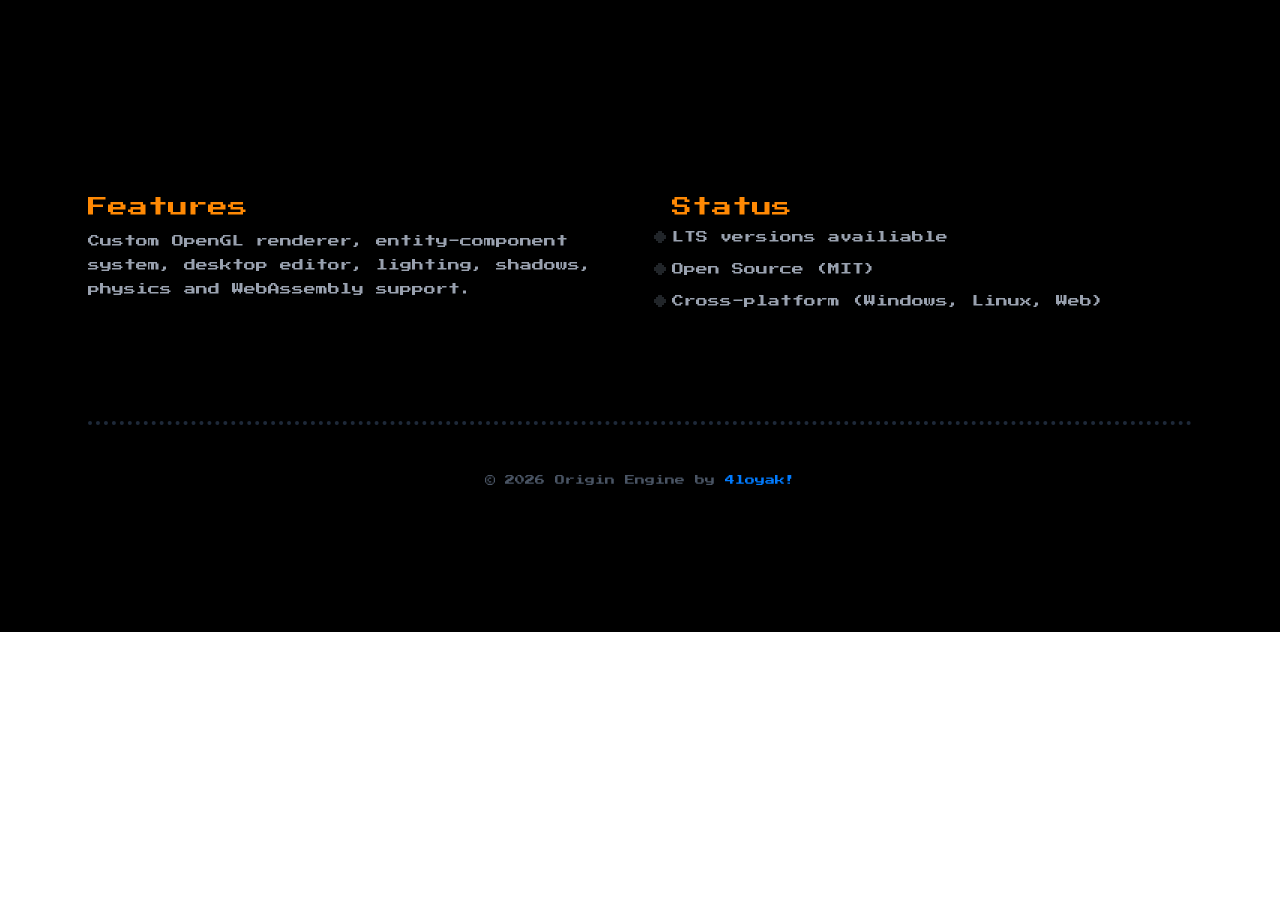
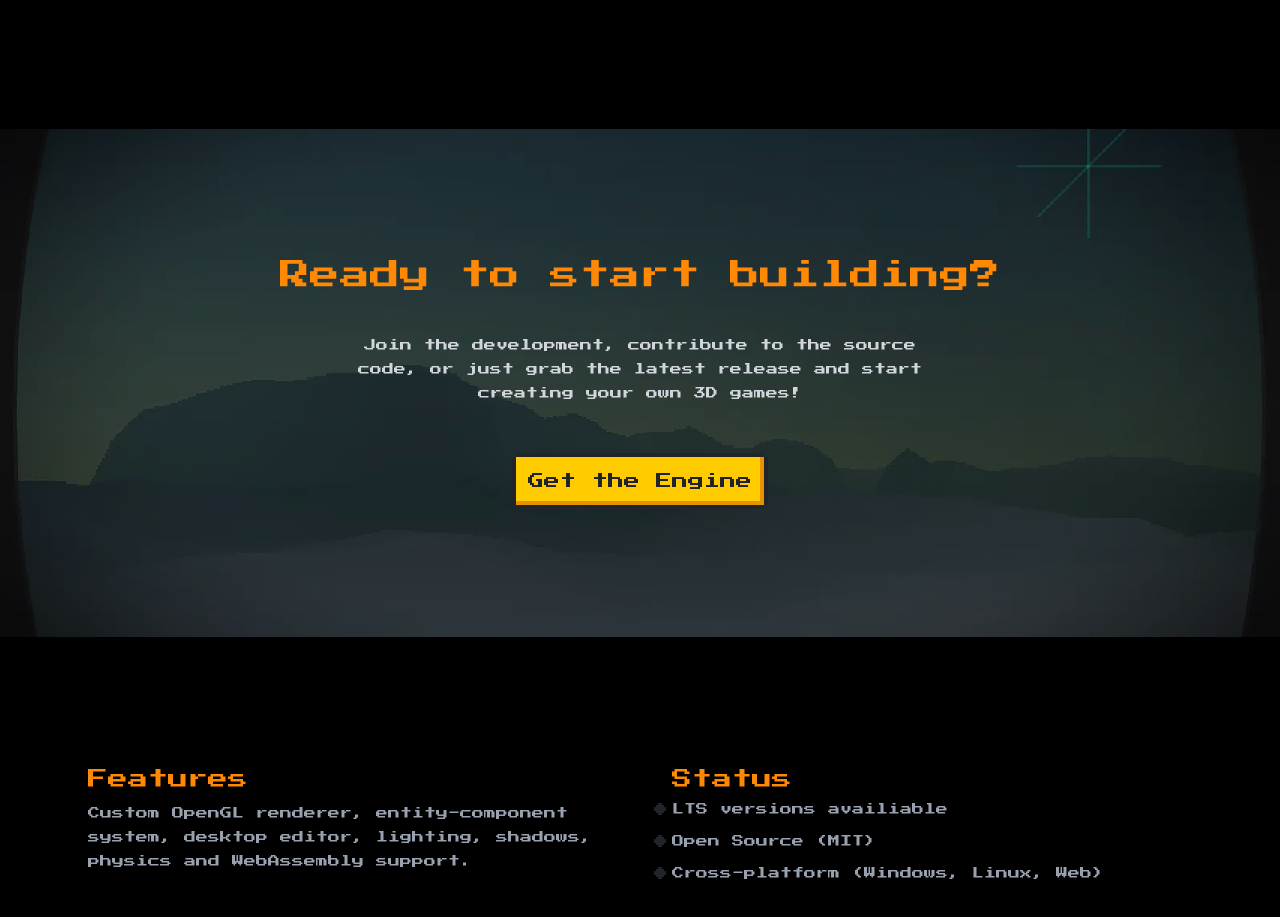
Before and after one commit to aloyak/originWebsite, a React (Vite) app: page / in a window 1280 px wide. Shown: the part 1640-2557 px from the top of the page. Before the commit the page ends 2272 px from the top, so only its background shows below. Built offline with nearby package versions, Linux system fonts and the light colour scheme.

Commit message:
add download/getstarted section

```diff
--- a/src/App.jsx
+++ b/src/App.jsx
@@ -1,5 +1,6 @@
 import heroBackground from "../resources/sponzalighting.png";
 import originLogo from "../resources/originlogo.png";
+import jspBackground from "../resources/jsp2.jpg";
 
 import "nes.css/css/nes.min.css";
 
@@ -120,6 +121,38 @@ function App() {
         </div>
       </section>
 
+      <section className="relative w-full py-24 sm:py-32 overflow-hidden border-gray-800 mt-8 sm:mt-16">
+        <div
+          className="absolute inset-0 z-0"
+          style={{
+            backgroundImage: `url(${jspBackground})`,
+            backgroundSize: "cover",
+            backgroundPosition: "center",
+            imageRendering: "pixelated",
+          }}
+        >
+          <div className="absolute inset-0 bg-black/40" />
+        </div>
+
+        <div className="relative z-10 mx-auto max-w-3xl px-4 sm:px-6 flex flex-col items-center text-center gap-6 sm:gap-8">
+          <h2 className="text-lg sm:text-2xl md:text-3xl text-orange-400">
+            Ready to start building?
+          </h2>
+          <p className="text-[8px] sm:text-[10px] md:text-xs leading-loose text-gray-300 max-w-xl">
+            Join the development, contribute to the source code, or just grab the latest release and start creating your own 3D games!
+          </p>
+          <a
+            className="nes-btn is-warning transition-all duration-75 hover:-translate-y-1 hover:shadow-[0_8px_0_rgba(0,0,0,1)] active:translate-y-1 active:shadow-none shadow-[0_4px_0_rgba(0,0,0,1)] text-[10px] sm:text-base mt-2"
+            href="https://github.com/aloyak/origin/releases/latest"
+            target="_blank"
+            rel="noreferrer"
+            style={{ paddingTop: "8px", paddingBottom: "8px", backgroundColor: "#ffcc00" }}
+          >
+            Get the Engine
+          </a>
+        </div>
+      </section>
+
       <section className="relative z-10 mx-auto max-w-6xl px-4 sm:px-6 py-16 sm:py-32">
         <div className="grid gap-8 sm:gap-16 md:grid-cols-2">
           <div className="space-y-4 sm:space-y-6">
```
Also changed, not shown: resources/jsp2.jpg (added).
